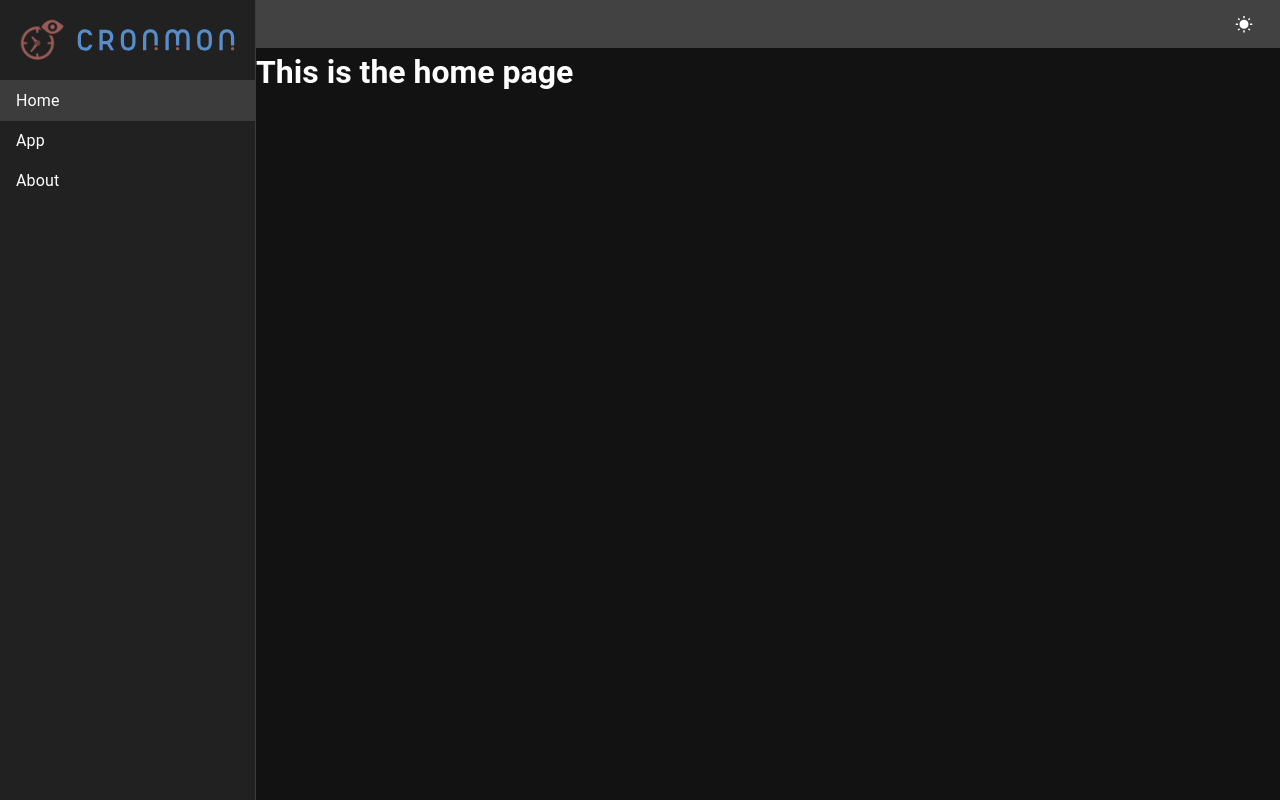
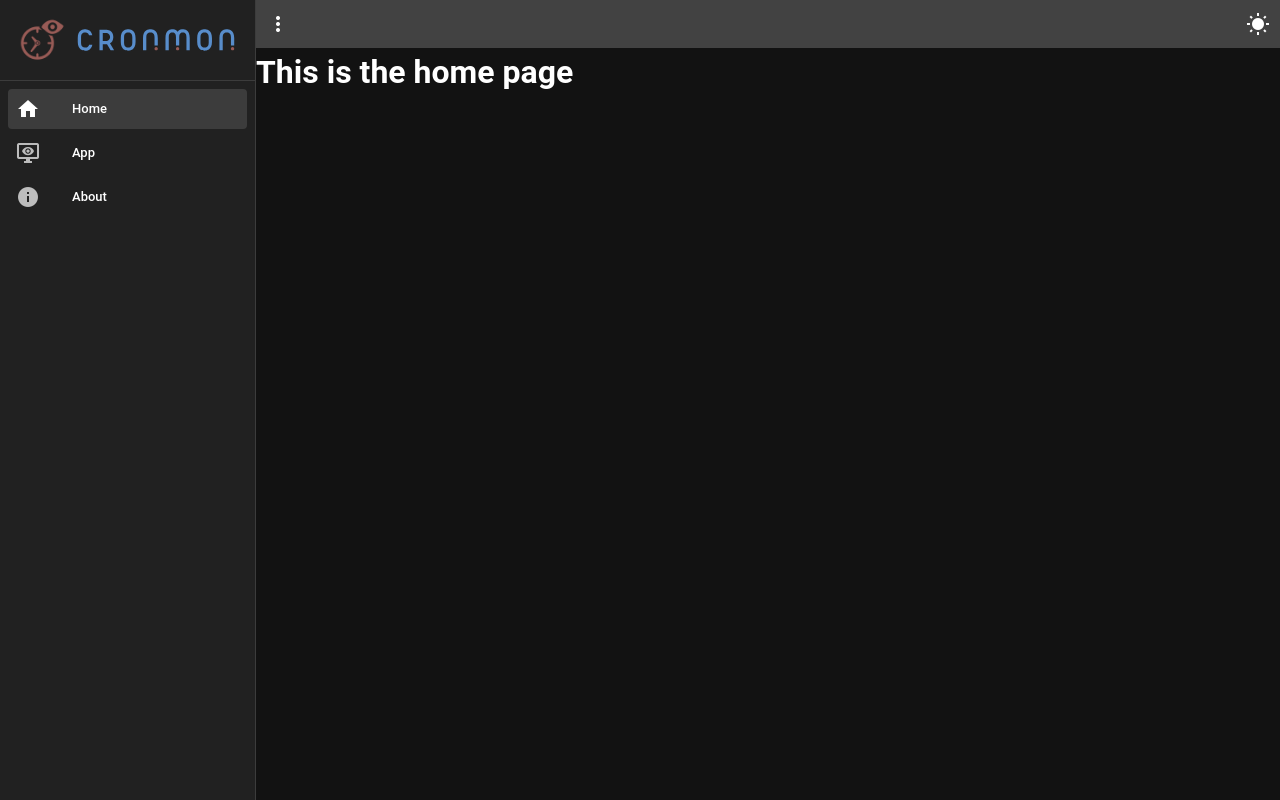
Before and after one commit to cron-mon-io/cron-mon, a Vue app in the folder app/: page / in a window 1280 px wide. Built offline with nearby package versions, Linux system fonts and the light colour scheme.

Commit message:
feat: Support railed nav drawer

```diff
--- a/app/src/App.vue
+++ b/app/src/App.vue
@@ -1,22 +1,30 @@
 <template>
   <v-theme-provider class="app-container" :theme="appliedTheme.name" with-background>
     <v-app>
-      <v-navigation-drawer>
-        <v-list-item :height="80">
-          <v-img :width="300" :height="220" cover aspect-ratio="16/9" :src="CronMonLogo"></v-img>
+      <v-navigation-drawer :rail="rail">
+        <v-list-item class="logo" :height="80">
+          <v-img
+            :width="rail ? 40 : 300"
+            :height="rail ? 40 : 220"
+            cover
+            aspect-ratio="16/9"
+            :src="rail ? CronMonIcon : CronMonLogo"
+          ></v-img>
         </v-list-item>
         <v-divider></v-divider>
-        <v-list-item link title="Home" to="/"></v-list-item>
-        <v-list-item link title="App" to="/app"></v-list-item>
-        <v-list-item link title="About" to="/about"></v-list-item>
+
+        <v-list density="compact" nav>
+          <v-list-item link prepend-icon="mdi-home" title="Home" to="/"></v-list-item>
+          <v-list-item link prepend-icon="mdi-monitor-eye" title="App" to="/app"></v-list-item>
+          <v-list-item link prepend-icon="mdi-information" title="About" to="/about"></v-list-item>
+        </v-list>
       </v-navigation-drawer>
 
       <v-main>
         <v-toolbar density="compact">
+          <v-btn density="comfortable" @click="rail = !rail" icon="mdi-dots-vertical"></v-btn>
           <v-spacer></v-spacer>
-          <v-btn @click="toggleTheme">
-            <v-icon :icon="appliedTheme.icon"></v-icon>
-          </v-btn>
+          <v-btn density="comfortable" @click="toggleTheme" :icon="appliedTheme.icon"></v-btn>
         </v-toolbar>
         <RouterView />
       </v-main>
@@ -26,9 +34,11 @@
 
 <script setup lang="ts">
 import CronMonLogo from '@/assets/logo.svg'
+import CronMonIcon from '@/assets/icon.svg'
 import { ref, computed } from 'vue'
 import { THEMES, getThemeName, setThemeName, ThemeName } from './utils/theme'
 
+const rail = ref(false)
 const theme = ref(THEMES)
 const themeName = ref(getThemeName())
 const appliedTheme = computed(() => theme.value[themeName.value])
@@ -38,3 +48,11 @@ function toggleTheme() {
   setThemeName(themeName.value)
 }
 </script>
+
+<style scoped>
+.logo {
+  padding: 0;
+  display: flex;
+  justify-content: center;
+}
+</style>
```
Also changed, not shown: app/src/assets/icon.svg (added).
